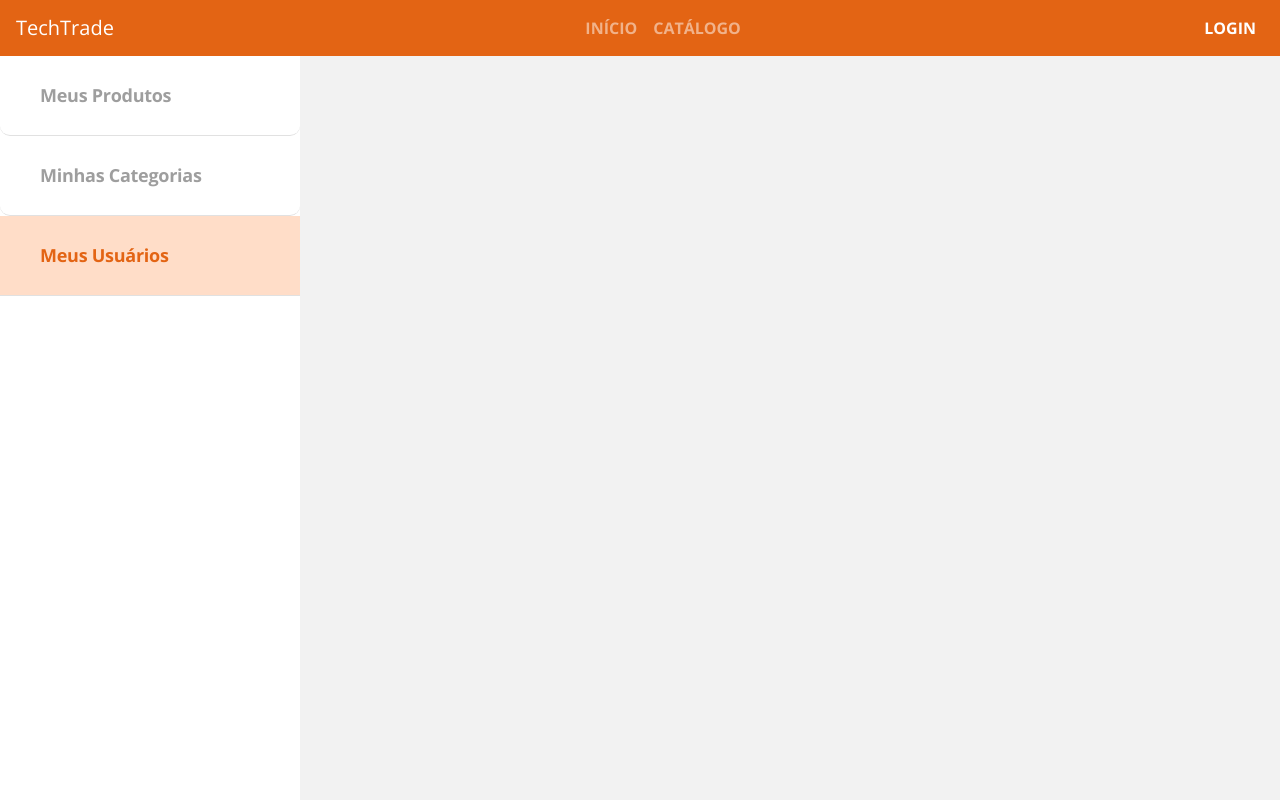
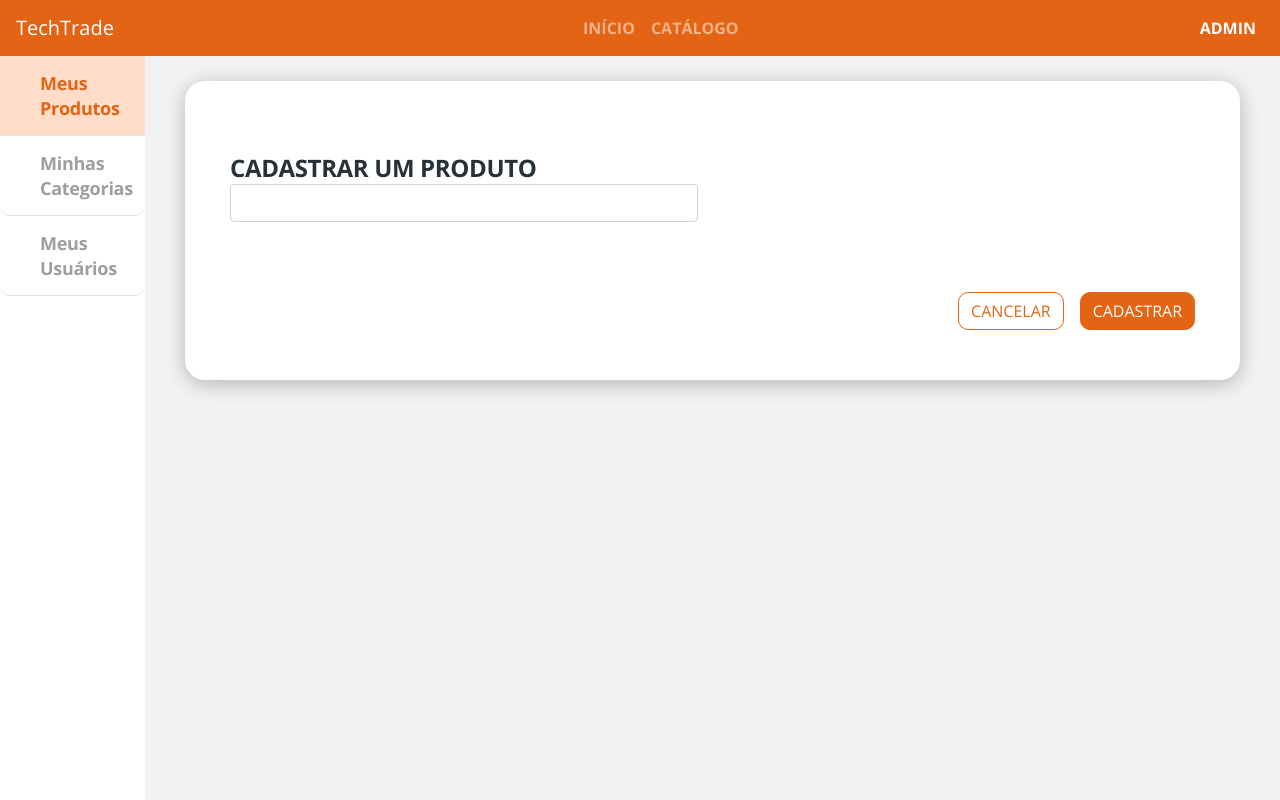
Before and after one commit to carlosemartins97/dscatalog, a React (Create React App) app in the folder front-web/: page /admin/products/create in a window 1280 px wide. Built offline with nearby package versions, Linux system fonts and the light colour scheme.

Commit message:
Add base admin form structure

```diff
--- a/front-web/src/Routes.tsx
+++ b/front-web/src/Routes.tsx
@@ -1,5 +1,5 @@
 import React from 'react';
-import { BrowserRouter, Route, Switch } from 'react-router-dom';
+import { BrowserRouter, Redirect, Route, Switch } from 'react-router-dom';
 import Navbar from './core/components/Navbar';
 import Admin from './pages/Admin';
 import Catalog from './pages/Catalog';
@@ -19,6 +19,7 @@
             <Route path="/products/:productId">
                 <ProductDetails />
             </Route>
+            <Redirect  from='/admin' to='/admin/products' exact/>
             <Route path="/admin">
                 <Admin />
             </Route>
--- a/front-web/src/core/components/Navbar/index.tsx
+++ b/front-web/src/core/components/Navbar/index.tsx
@@ -20,7 +20,7 @@
                 </Nav>
                 <Nav className="menu-nav">
                     <Nav.Link as={NavLink} to="/admin">
-                        Login
+                        Admin
                     </Nav.Link>
                 </Nav>
             </Navb.Collapse>
--- /dev/null
+++ b/front-web/src/pages/Admin/components/BaseForm/index.tsx
@@ -0,0 +1,36 @@
+import React from 'react';
+import { useHistory } from 'react-router-dom';
+import './styles.scss';
+
+type Props = {
+    title: string;
+    children: React.ReactNode;
+}
+
+const BaseForm = ({title, children}: Props) => {
+    const history = useHistory();
+    const handleCancel = () => {
+        history.push('../')
+    }
+    return (
+        <div className="admin-base-form card-base">
+            <h1 className="base-form-title">
+                {title}
+            </h1>
+            {children}
+            <div className="base-form-actions">
+                <button
+                    className="btn btn-outline-primary mr-3 border-radius-10"
+                    onClick={handleCancel}
+                >
+                    CANCELAR
+                </button>
+                <button className="btn btn-primary border-radius-10">
+                    CADASTRAR
+                </button>
+            </div>
+        </div>
+    )
+}
+
+export default BaseForm;
--- /dev/null
+++ b/front-web/src/pages/Admin/components/BaseForm/styles.scss
@@ -0,0 +1,18 @@
+.admin-base-form {
+    padding: 70px 45px 50px 45px;
+    border-radius: 20px;
+    width: 1055px;
+}
+
+.base-form-title {
+    font-size: 24px;
+    line-height: 33px;
+    letter-spacing: -0.015em;
+    color: #263238;
+    text-transform: uppercase;
+}
+
+.base-form-actions {
+    margin-top: 70px;
+    text-align: right;
+}
--- a/front-web/src/pages/Admin/components/Navbar/index.tsx
+++ b/front-web/src/pages/Admin/components/Navbar/index.tsx
@@ -1,4 +1,5 @@
 import React from 'react';
+import { Link, NavLink } from 'react-router-dom';
 import './styles.scss';
 
 const Navbar = () => {
@@ -6,13 +7,13 @@
         <nav className="admin-nav-container">
             <ul>
                 <li>
-                    <a href="link" className="admin-nav-item">Meus Produtos</a>
+                    <NavLink to="/admin/products" className="admin-nav-item">Meus Produtos</NavLink>
                 </li>
                 <li>
-                    <a href="link" className="admin-nav-item">Minhas Categorias</a>
+                    <NavLink to="/admin/categories" className="admin-nav-item">Minhas Categorias</NavLink>
                 </li>
                 <li>
-                    <a href="link" className="admin-nav-item active">Meus Usuários</a>
+                    <NavLink to="/admin/users" className="admin-nav-item">Meus Usuários</NavLink>
                 </li>
             </ul>
         </nav>
--- /dev/null
+++ b/front-web/src/pages/Admin/components/Products/Form/index.tsx
@@ -0,0 +1,17 @@
+import React from 'react';
+import BaseForm from '../../BaseForm';
+import './styles.scss';
+
+const Form = () => {
+    return (
+        <BaseForm title='CADASTRAR UM PRODUTO'>
+            <div className="row">
+                <div className="col-6">
+                    <input type="text" className="form-control" />
+                </div>
+            </div>
+        </BaseForm>
+    )
+}
+
+export default Form;
--- /dev/null
+++ b/front-web/src/pages/Admin/components/Products/List/index.tsx
@@ -0,0 +1,18 @@
+import React from 'react';
+import { useHistory } from 'react-router-dom';
+
+const List = () => {
+    const history = useHistory();
+    const handleCreate = () => {
+        history.push('/admin/products/create')
+    }
+
+    return (
+       <div className="admin-products-list">
+           <button className="btn btn-primary btn-lg" onClick={handleCreate}>
+                ADICIONAR
+           </button>
+       </div>
+    )
+}
+export default List;
--- /dev/null
+++ b/front-web/src/pages/Admin/components/Products/index.tsx
@@ -0,0 +1,23 @@
+import React from 'react';
+import { Route, Switch } from 'react-router-dom';
+import Form from './Form';
+import List from './List';
+
+const Products = () => {
+    return (
+        <div>
+            <Switch>
+                <Route path="/admin/products" exact>
+                    <List />
+                </Route>
+                <Route path="/admin/products/create">
+                    <Form />
+                </Route>
+                <Route path="/admin/:productId">
+                    <h1>Editar um produto</h1>
+                </Route>
+            </Switch>
+        </div>
+    )
+}
+export default Products;
--- a/front-web/src/pages/Admin/index.tsx
+++ b/front-web/src/pages/Admin/index.tsx
@@ -1,9 +1,25 @@
 import React from 'react';
+import { Route, Switch } from 'react-router-dom';
 import Navbar from './components/Navbar';
+import Products from './components/Products';
+import './styles.scss'
 
 const Admin = () => (
-    <div>
+    <div className="admin-container">
         <Navbar />
+        <div className="admin-content">
+            <Switch>
+                <Route path='/admin/products'>
+                    <Products />
+                </Route>
+                <Route path='/admin/categories'>
+                    <h1>Categories</h1>
+                </Route>
+                <Route path='/admin/users'>
+                    <h1>Users</h1>
+                </Route>
+            </Switch>
+        </div>
     </div>
 );
 
--- a/front-web/src/pages/Admin/styles.scss
+++ b/front-web/src/pages/Admin/styles.scss
@@ -0,0 +1,8 @@
+.admin-container {
+    display: flex;
+}
+
+.admin-content {
+    padding: 25px 40px 45px 40px;
+    flex:1;
+}
```
Also changed, not shown: front-web/src/pages/Admin/components/Products/Form/styles.scss (added), 1 other file (tests, documents, lock files or other folders).
